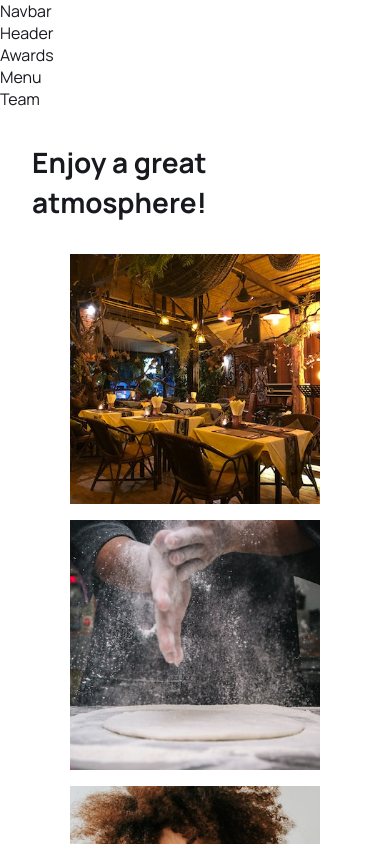
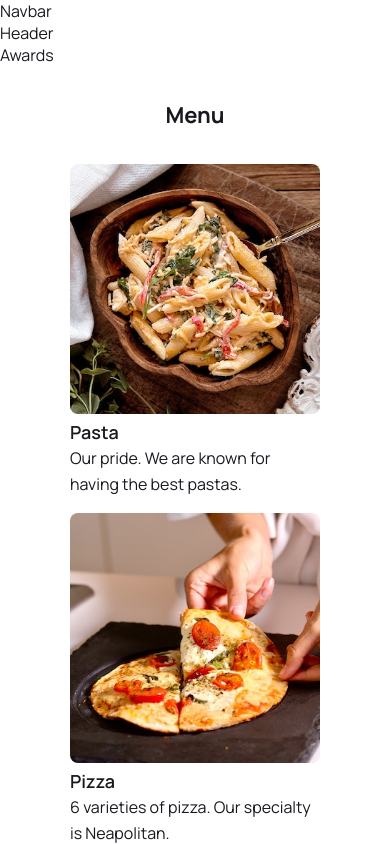
Before and after one commit to RaulCruzT/top-food, a React (Vite) app: page / in a window 390 px wide. Shown: the top 844 px of the page. Built offline with nearby package versions, Linux system fonts and the light colour scheme.

Commit message:
Add Menu Style

```diff
--- a/src/containers/enjoy/enjoy.css
+++ b/src/containers/enjoy/enjoy.css
@@ -34,9 +34,11 @@ img {
 
     .top-food__enjoy-title {
         font-weight: 700;
-        font-size: 28px;
-        line-height: 40px;
+        font-size: 22px;
+        line-height: 34px;
         margin-bottom: 2rem;
+        align-self: center;
+        text-align: center;
     }
 
     .top-foog__enjoy-images__content {
--- a/src/containers/menu/Menu.tsx
+++ b/src/containers/menu/Menu.tsx
@@ -1,8 +1,51 @@
 import './menu.css';
+
+import menu1 from '../../assets/menu-1.jpg';
+import menu2 from '../../assets/menu-2.jpg';
+import menu3 from '../../assets/menu-3.jpg';
+import menu4 from '../../assets/menu-4.jpg';
+import menu5 from '../../assets/menu-5.jpg';
+import menu6 from '../../assets/menu-6.jpg';
 
 const Menu = () => {
     return (
-        <div>Menu</div>
+        <div className='top-food__menu section__padding'>
+            <div className='top-food__menu-title'>Menu</div>
+            <div className="top-food__menu-cards">
+                <div className='top-foog__menu-cards__content'>
+                    <div className='top-foog__menu-cards__content-card'>
+                        <img src={menu4} alt="menu-4" />
+                        <div className='top-foog__menu-cards__content-card__title'>Pasta</div>
+                        <div className='top-foog__menu-cards__content-card__text'>Our pride. We are known for having the best pastas.</div>
+                    </div>
+                    <div className='top-foog__menu-cards__content-card'>
+                        <img src={menu6} alt="menu-6" />
+                        <div className='top-foog__menu-cards__content-card__title'>Pizza</div>
+                        <div className='top-foog__menu-cards__content-card__text'>6 varieties of pizza. Our specialty is Neapolitan.</div>
+                    </div>
+                    <div className='top-foog__menu-cards__content-card'>
+                        <img src={menu1} alt="menu-1" />
+                        <div className='top-foog__menu-cards__content-card__title'>Pancakes</div>
+                        <div className='top-foog__menu-cards__content-card__text'>3 options for you to treat yourself.</div>
+                    </div>
+                    <div className='top-foog__menu-cards__content-card'>
+                        <img src={menu3} alt="menu-3" />
+                        <div className='top-foog__menu-cards__content-card__title'>Burgers</div>
+                        <div className='top-foog__menu-cards__content-card__text'>Burgers for all types of diet.</div>
+                    </div>
+                    <div className='top-foog__menu-cards__content-card'>
+                        <img src={menu5} alt="menu-5" />
+                        <div className='top-foog__menu-cards__content-card__title'>Ramen</div>
+                        <div className='top-foog__menu-cards__content-card__text'>The chef's favourite. We have 12 types of aggregates.</div>
+                    </div>
+                    <div className='top-foog__menu-cards__content-card'>
+                        <img src={menu2} alt="menu-2" />
+                        <div className='top-foog__menu-cards__content-card__title'>Fruit salads</div>
+                        <div className='top-foog__menu-cards__content-card__text'>You can choose the fruits you want.</div>
+                    </div>
+                </div>
+            </div>
+        </div>
     )
 }
 
--- a/src/containers/menu/menu.css
+++ b/src/containers/menu/menu.css
@@ -0,0 +1,114 @@
+.top-food__menu {
+    padding-top: 3rem;
+    padding-bottom: 2rem;
+}
+
+.top-food__menu-title {
+    font-weight: 800;
+    font-size: 48px;
+    line-height: 64px;
+    margin-bottom: 3rem;
+}
+
+.top-food__menu-cards {
+    display: flex;
+    flex-direction: row;
+    justify-content: center;
+}
+
+.top-foog__menu-cards__content {
+    display: grid;
+    grid-template-columns: repeat(3, 1fr);
+    gap: 2rem;
+}
+
+.top-foog__menu-cards__content-card {
+    max-width: 350px;
+}
+
+.top-foog__menu-cards__content-card__title {
+    font-weight: 600;
+    font-size: 24px;
+    line-height: 32px;
+}
+
+.top-foog__menu-cards__content-card__text {
+    font-weight: 400;
+    font-size: 16px;
+    line-height: 26px;
+}
+
+img {
+    max-width: 350px;
+    border-radius: 0.5rem;
+}
+
+@media screen and (max-width: 767px) {
+    .top-food__menu {
+        padding-top: 2rem;
+        padding-bottom: 2rem;
+    }
+
+    .top-food__menu-title {
+        font-weight: 700;
+        font-size: 22px;
+        line-height: 34px;
+        margin-bottom: 2rem;
+        align-self: center;
+        text-align: center;
+    }
+
+    .top-foog__menu-cards__content {
+        display: grid;
+        grid-template-columns: 1fr;
+        gap: 1rem;
+    }
+
+    .top-foog__menu-cards__content-card {
+        max-width: 250px;
+    }
+
+    .top-foog__menu-cards__content-card__title {
+        font-weight: 600;
+        font-size: 18px;
+        line-height: 26px;
+    }
+
+    .top-foog__menu-cards__content-card__text {
+        font-weight: 400;
+        font-size: 16px;
+        line-height: 26px;
+    }
+
+    img {
+        max-width: 250px;
+    }
+}
+
+@media screen and (min-width: 768px) and (max-width: 1023px) {
+    .top-food__menu {
+        padding-top: 2rem;
+        padding-bottom: 2rem;
+    }
+
+    .top-food__menu-title {
+        font-weight: 700;
+        font-size: 28px;
+        line-height: 40px;
+        margin-bottom: 3rem;
+    }
+
+    .top-foog__menu-cards__content {
+        display: grid;
+        grid-template-columns: repeat(2, 1fr);
+        gap: 2rem;
+    }
+
+    .top-foog__menu-cards__content-card {
+        max-width: 300px;
+    }
+
+    img {
+        max-width: 300px;
+    }
+}
```
